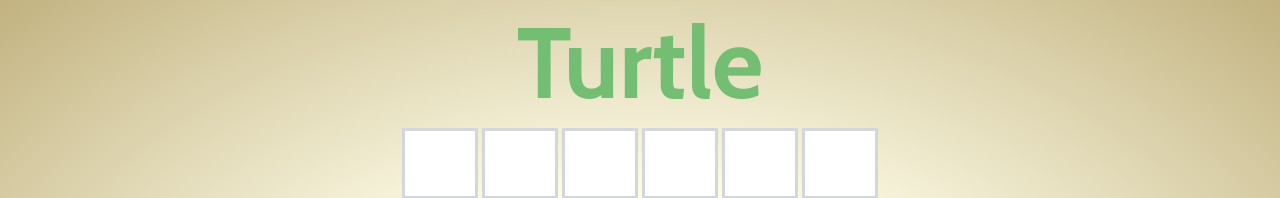
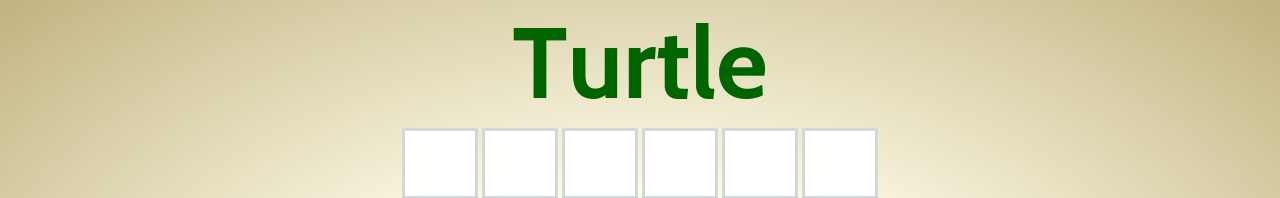
Before and after one commit to Wi11iamYuan/PROJECT-TURTLE, a React (Create React App) app in the folder turtle/: page / in a window 1280 px wide. Shown: the top 198 px of the page. Built offline with nearby package versions, Linux system fonts and the light colour scheme.

Commit message:
added confetti

```diff
--- a/turtle/package.json
+++ b/turtle/package.json
@@ -7,6 +7,7 @@
     "@testing-library/react": "^13.4.0",
     "@testing-library/user-event": "^13.5.0",
     "react": "^18.2.0",
+    "react-confetti": "^6.1.0",
     "react-dom": "^18.2.0",
     "react-scripts": "^5.0.1",
     "react-transition-group": "^4.4.5",
--- a/turtle/public/index.html
+++ b/turtle/public/index.html
@@ -5,6 +5,7 @@
     <link rel="preconnect" href="https://fonts.gstatic.com" crossorigin>
     <link href="https://fonts.googleapis.com/css2?family=Cabin:wght@700&display=swap" rel="stylesheet">
     <meta charset="utf-8" />
+
     <link rel="icon" href="./turtle1.png" />
     <meta name="viewport" content="width=device-width, initial-scale=1" />
     <meta name="theme-color" content="#000000" />
@@ -38,6 +39,8 @@
       <div class="wave"></div>
       </div>
 
+
+
     </section>
     <noscript>You need to enable JavaScript to run this app.</noscript>
     <div id="root">
--- a/turtle/src/App.css
+++ b/turtle/src/App.css
@@ -27,6 +27,7 @@ header {
 /* https://makeschool.org/mediabook/oa/tutorials/react-fundamentals-vm0/build-a-header-component/ */
 .Title {
 font-size: 100px;
+
 box-sizing: border-box;
 width: 100%;
 display: flex;
@@ -34,7 +35,7 @@ justify-content: center;
 align-items: baseline;
 padding: 1px;
 margin-bottom: 2px;
-color: #73be73;
+color: #006400;
 font-family: "Cabin", Times, sans-serif;
 }
 
--- a/turtle/src/App.js
+++ b/turtle/src/App.js
@@ -4,11 +4,18 @@ import { useState, useEffect, useRef } from 'react';
 import React from 'react';
 import logo from './logo.svg';
 import './App.css';
+import Confetti from "react-confetti"
+
+
 
 function Title() {
+  let style = {
+    color:'#006400'
+
+  }
   return (
     <div>
-      <div className='Title'>Turtle</div>
+      <div className='Title'>T<span style={style}>urtle</span></div>
     </div>
 
   )
@@ -115,7 +122,13 @@ const typedTrack = [
 //make it so you dont have to click the div to type
 
 let validKeys = ["A", "B", "C", "D", "E", "F", "G", "H", "I", "J", "K", "L", "M", "N", "O", "P", "Q", "R", "S", "T", "U", "V", "W", "X", "Y", "Z", 'ENTER', 'BACKSPACE']
+
 function App() {
+  const [uiProps, setUiProps] = useState({
+  //Confetti eff
+  showConfetti: false,
+
+})
   const [row, setRow] = useState(0);
   const [guesses, setGuesses] = useState(guessTrack);
   const [statuses, setStatuses] = useState(statusTrack);
@@ -195,6 +208,11 @@ function App() {
       }
       if(correct===6){
         setWon(true);
+
+        setUiProps({
+        // Confetti eff
+        showConfetti: true,
+        })
       }
       setRow(row+1);
       return;
@@ -229,7 +247,7 @@ function App() {
     //onKeyDown from ChatGPT
     //make it so you dont have to click
     <div className="App" tabIndex={0} onKeyDown={(e) => { handleKeyPress(e); }}>
-
+      {uiProps.showConfetti && <Confetti />}
       <Title />
           <Row className = "row" guess = {guesses[0]} status = {statuses[0]} color = {colorTrack[0]} transitions = {transitions[0]} typed = {typed[0]}/>
           <Row className = "row" guess = {guesses[1]} status = {statuses[1]} color = {colorTrack[1]} transitions = {transitions[1]} typed = {typed[1]}/>
```
Also changed, not shown: 1 other file (tests, documents, lock files or other folders).
